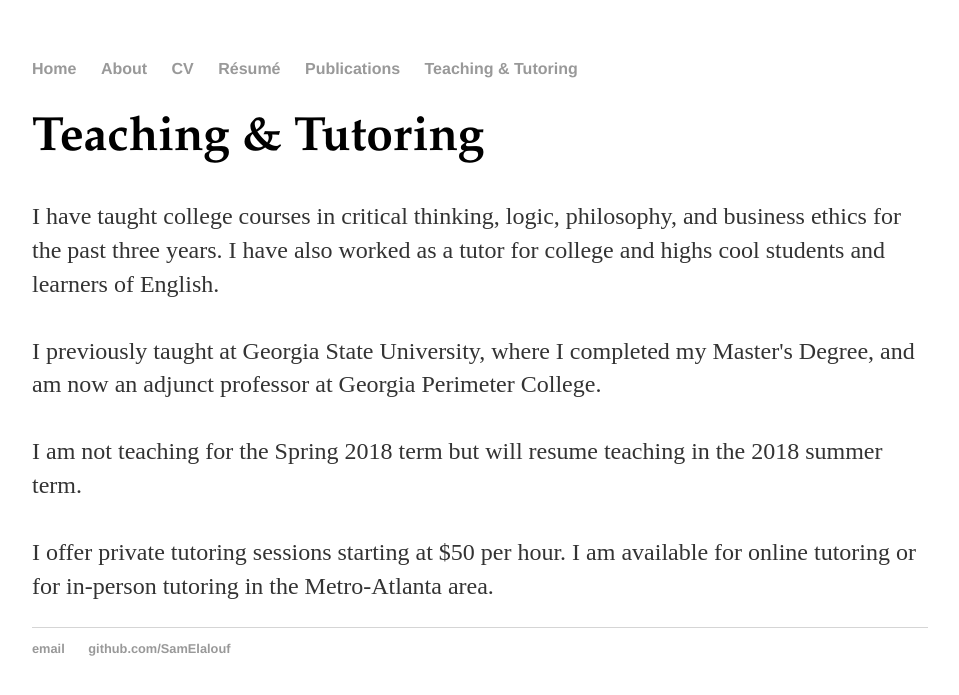
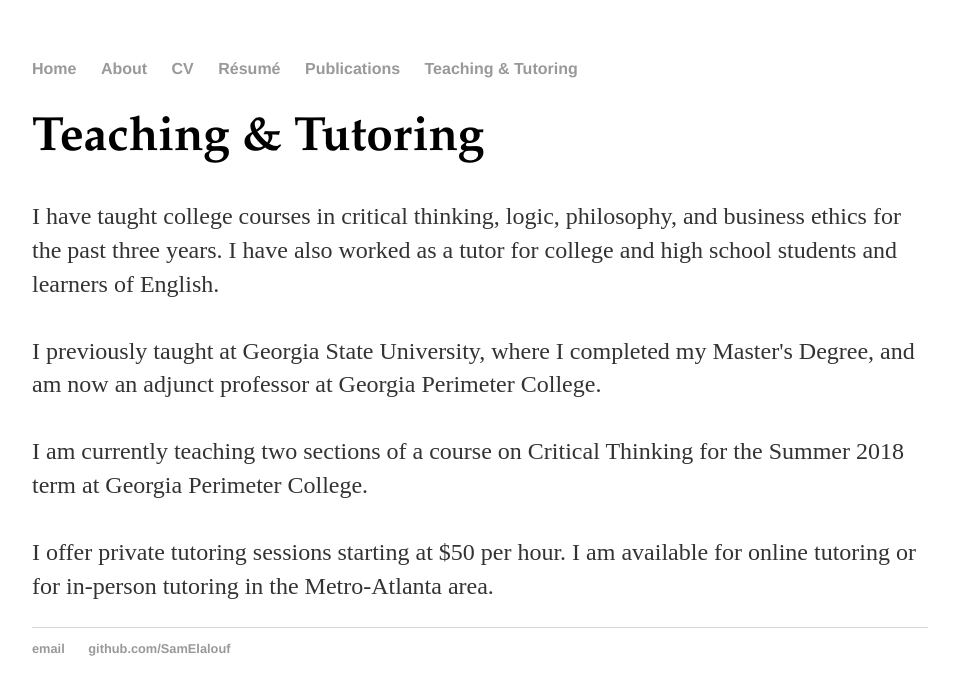
Before and after one commit to SamElalouf/samelalouf.github.io, a Jekyll site: the page built from teachingandtutoring/index.html, in a window 1280 px wide. Shown: the top 695 px of the page, without its empty margins (160-1119 px from the left). Built offline with Jekyll 4.4.1, drawn with Linux system fonts in a browser that asks for light colours.

Commit message:
Update index.html

```diff
--- a/teachingandtutoring/index.html
+++ b/teachingandtutoring/index.html
@@ -4,11 +4,11 @@ title: Teaching &amp; Tutoring
 ---
 <div class="blurb">
 	<h1 style="font-family:Garamond; style="font-size: 28px;">Teaching &amp; Tutoring</h1>
-	<p> I have taught college courses in critical thinking, logic, philosophy, and business ethics for the past three years. I have also worked as a tutor for college and highs cool students and learners of English.<br>
+	<p> I have taught college courses in critical thinking, logic, philosophy, and business ethics for the past three years. I have also worked as a tutor for college and high school students and learners of English.<br>
 
 <br>I previously taught at Georgia State University, where I completed my Master's Degree, and am now an adjunct professor at Georgia Perimeter College.<br>
 
-<br>I am not teaching for the Spring 2018 term but will resume teaching in the 2018 summer term.<br>
+<br>I am currently teaching two sections of a course on Critical Thinking for the Summer 2018 term at Georgia Perimeter College.<br>
 
 <br>I offer private tutoring sessions starting at $50 per hour. I am available for online tutoring or for in-person tutoring in the Metro-Atlanta area. </p>
 
```
